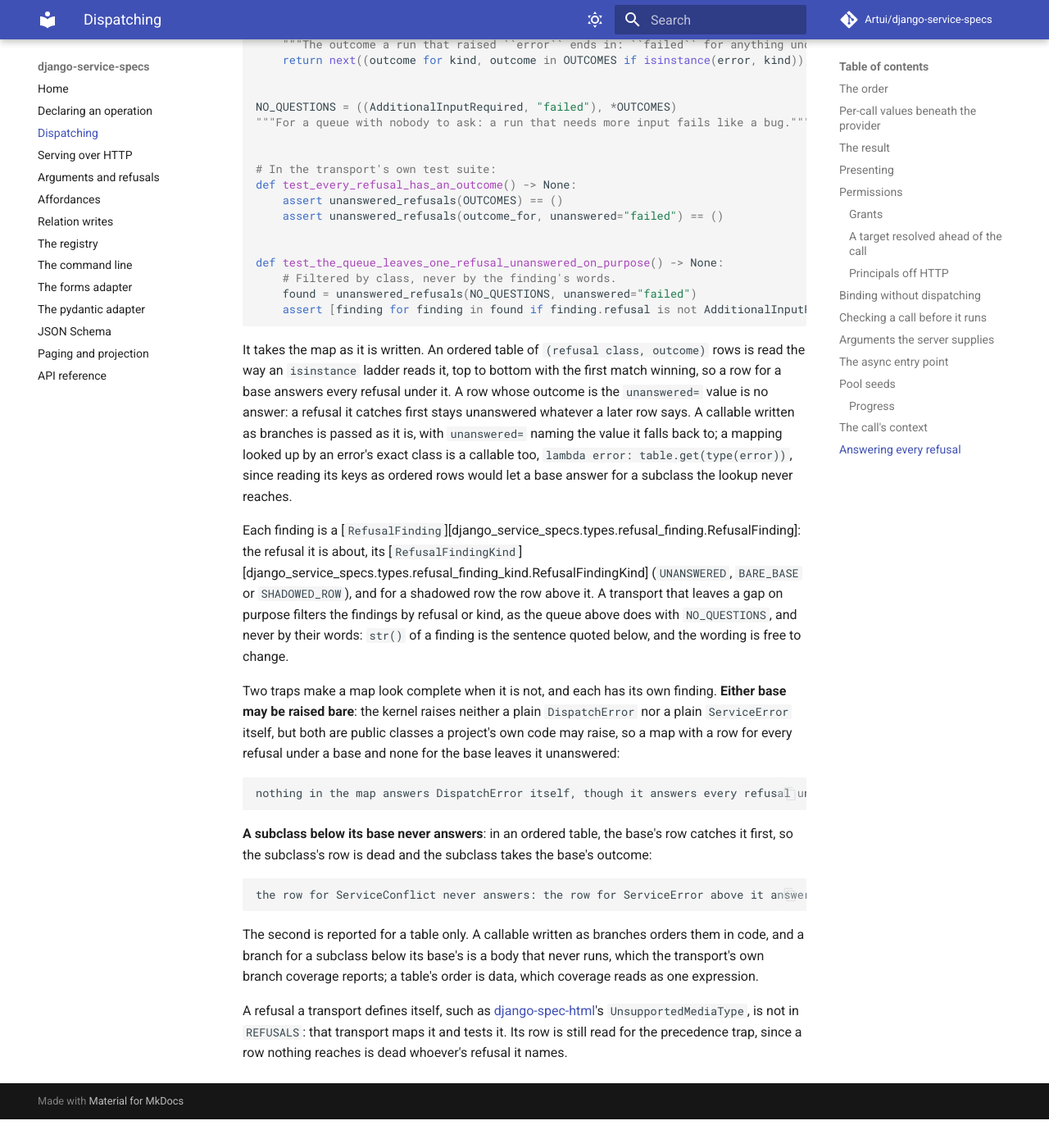
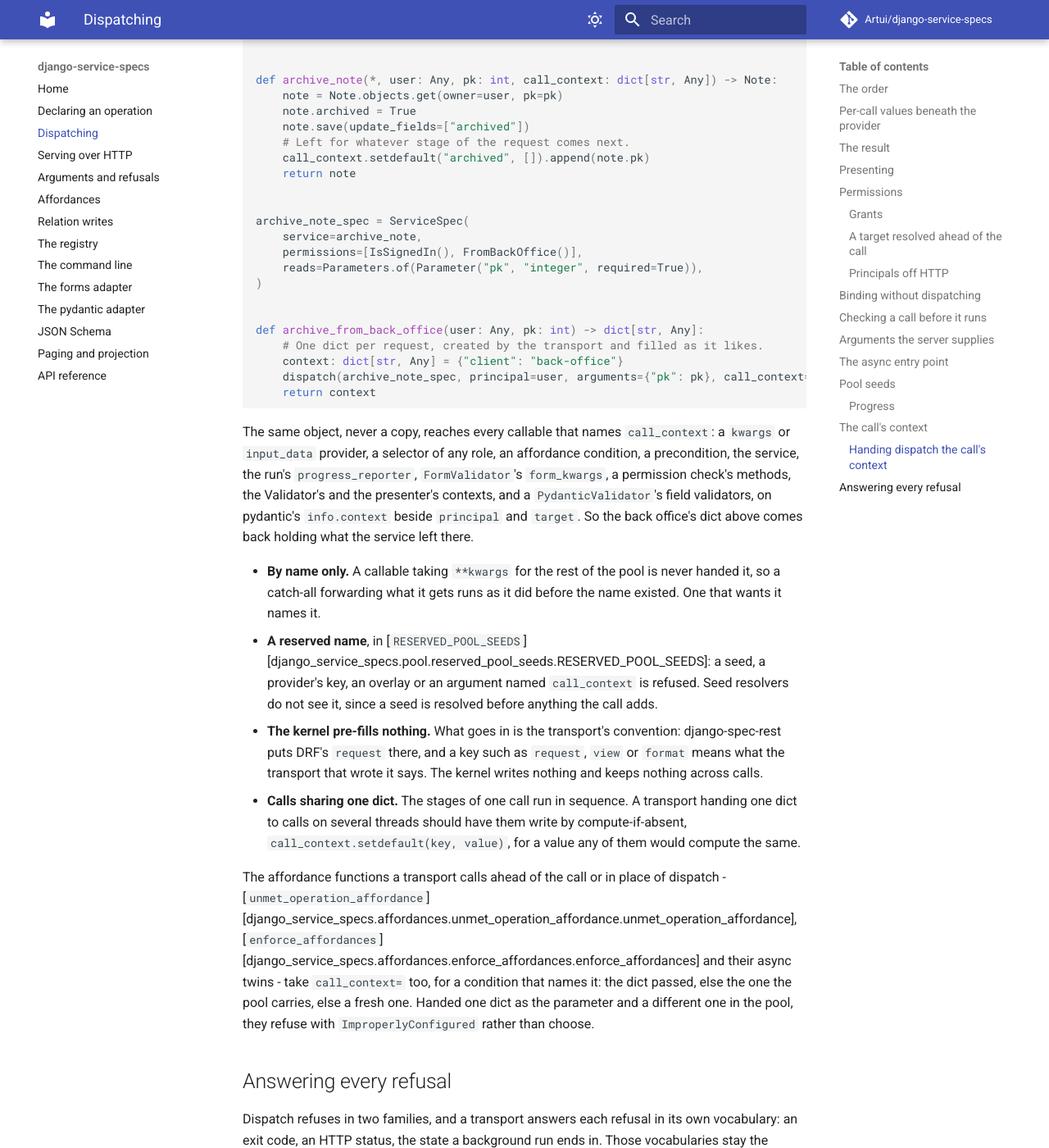
Before and after one commit to Artui/django-service-specs, an MkDocs documentation site: the page built from docs/dispatching.md, in a window 1280 px wide and 1400 px high, scrolled down 18047 px. Shown: the whole window at 82% size. Built offline with MkDocs 1.6.1 and Material for MkDocs 9.7.7, drawn with Linux system fonts in a browser that asks for light colours; comment, search, counter and statistics services are not loaded; before the commit the page ends 19412 px from its top, so only the background shows below that; some of the changed text lies outside the part shown.

Commit message:
Document handing dispatch the call's context, and checks opting into it
The dispatching page gains the seat for dispatch's call_context=, with an
example a permission check and a service share, the by-name rule, the
reserved name, the affordance functions' parameter, and a permission
check's opt-in to the call's context and to registered seeds. The pool
table and reserved names on the declaring page and the mutation helpers on
the relations page name call_context. PermissionCheck's docstring covers
the new opt-ins, and paginate_output's says a transport pages by the spec.
The docs tests now dispatch the shapes example and a form Validator whose
write to the call's context its presenter reads.

Co-Authored-By: Claude Opus 5.5 <noreply@anthropic.com>

````diff
--- a/docs/declaring.md
+++ b/docs/declaring.md
@@ -22,7 +22,8 @@ sequence.
 The service, the selector, `extend_queryset`, the providers, the preconditions
 and a pool seed's resolver are all called the same way: with the keywords their signature declares, picked from a
 pool dispatch builds for the call, and nothing else. A callable that takes
-`**kwargs` receives the whole pool.
+`**kwargs` receives the whole pool but `call_context`, which reaches a
+callable only by its name.
 
 | Name | Holds | In the pool of |
 | --- | --- | --- |
@@ -39,9 +40,10 @@ pool dispatch builds for the call, and nothing else. A callable that takes
 | `result` | The service's return | The output selector, which is handed it as `instance` too |
 | `queryset` | The shaped queryset so far | `extend_queryset` |
 | a registered seed | Its resolver's value | Every callable |
+| `call_context` | [The call's context](dispatching.md#the-calls-context): the transport's dict, or a fresh one | Every callable that names it, never a `**kwargs` catch-all |
 
 The fixed names - `user`, `progress`, `data`, `instance`, `collection`,
-`result` and `queryset` - are
+`result`, `queryset` and `call_context` - are
 [reserved][django_service_specs.pool.reserved_pool_seeds.RESERVED_POOL_SEEDS]:
 a parameter declared under one is refused, and so is a validated value
 returned under one, so an argument can never outrank a value dispatch put in
--- a/docs/dispatching.md
+++ b/docs/dispatching.md
@@ -261,6 +261,25 @@ call's rows are not among the arguments: they are validated after every
 check, so a check sees the call's `reads` alone. The
 [`authorize`][django_service_specs.dispatch.authorize.authorize] functions
 take the same mapping as `arguments=` for a transport that calls them itself.
+
+**A check can read the call's context and a registered seed the same way.** A
+keyword `call_context` is handed the one dict every stage of the call shares
+([the call's context](#the-calls-context)), and a keyword named after a seed
+the call's [`PoolSeeds`](#pool-seeds) register is handed that seed's value, at
+whichever of the three questions declares it. A parameter the call fills by
+position - the principal, the spec, the target or scope, whatever the method
+calls them - is never an opt-in, whatever its name, so a DRF-style
+`has_permission(self, request, spec)` under a transport registering a
+`request` seed is asked as it always was. A seed named `arguments` is never
+handed this way: a check declaring `arguments` gets the call's. Only the seeds
+a spec's checks name are resolved early, before the class-level check, and
+every pool after reuses those values, so each resolves once per call and the
+check and the service see one object; every other seed resolves after the
+class-level check, as it always has. A seed resolver raising
+[`PrincipalUnavailable`][django_service_specs.authorization.principal_unavailable.PrincipalUnavailable]
+there ends the call before any check is asked, as a refusal does. The
+`authorize` functions take `call_context=` and `seeds=` to offer the same, and
+with no `call_context` a check declaring it is handed a fresh dict.
 
 **A check is sync-only**: it may query, so the async entry point runs it in
 the executor. An `async def` method would answer with a coroutine, which is
@@ -675,7 +694,53 @@ is evaluated either way, so make it a container to fill rather than the
 computation itself, as the
 [forms adapter's example](forms.md#the-calls-context) does.
 
-<!-- call_context dispatch seat: written at integration -->
+### Handing dispatch the call's context
+
+`dispatch`, `adispatch`, `check_call`, `bind_arguments` and
+[`resolve_target`][django_service_specs.dispatch.resolve_target.resolve_target]
+take the transport's dict as `call_context=`, and make a fresh one for the
+call when none is passed:
+
+```python
+--8<--
+docs/examples/dispatching.py:call_context
+--8<--
+```
+
+The same object, never a copy, reaches every callable that names
+`call_context`: a `kwargs` or `input_data` provider, a selector of any role,
+an affordance condition, a precondition, the service, the run's
+`progress_reporter`, `FormValidator`'s `form_kwargs`, a permission check's
+methods, the Validator's and the presenter's contexts, and a
+`PydanticValidator`'s field validators, on pydantic's `info.context` beside
+`principal` and `target`. So the back office's dict above comes back holding
+what the service left there.
+
+- **By name only.** A callable taking `**kwargs` for the rest of the pool is
+  never handed it, so a catch-all forwarding what it gets runs as it did
+  before the name existed. One that wants it names it.
+- **A reserved name**, in
+  [`RESERVED_POOL_SEEDS`][django_service_specs.pool.reserved_pool_seeds.RESERVED_POOL_SEEDS]:
+  a seed, a provider's key, an overlay or an argument named `call_context` is
+  refused. Seed resolvers do not see it, since a seed is resolved before
+  anything the call adds.
+- **The kernel pre-fills nothing.** What goes in is the transport's
+  convention: django-spec-rest puts DRF's `request` there, and a key such as
+  `request`, `view` or `format` means what the transport that wrote it says.
+  The kernel writes nothing and keeps nothing across calls.
+- **Calls sharing one dict.** The stages of one call run in sequence. A
+  transport handing one dict to calls on several threads should have them
+  write by compute-if-absent, `call_context.setdefault(key, value)`, for a
+  value any of them would compute the same.
+
+The affordance functions a transport calls ahead of the call or in place of
+dispatch -
+[`unmet_operation_affordance`][django_service_specs.affordances.unmet_operation_affordance.unmet_operation_affordance],
+[`enforce_affordances`][django_service_specs.affordances.enforce_affordances.enforce_affordances]
+and their async twins - take `call_context=` too, for a condition that names
+it: the dict passed, else the one the pool carries, else a fresh one. Handed
+one dict as the parameter and a different one in the pool, they refuse with
+`ImproperlyConfigured` rather than choose.
 
 ## Answering every refusal
 
--- a/docs/examples/dispatching.py
+++ b/docs/examples/dispatching.py
@@ -263,3 +263,39 @@ def retitle_all_reporting(user: Any, title: str, report: ProgressReporter) -> in
 
 
 # --8<-- [end:progress]
+
+
+# --8<-- [start:call_context]
+class FromBackOffice(PermissionCheck):
+    message = "Only the back office may archive a note."
+
+    # A keyword named ``call_context`` asks for the call's context, as
+    # ``arguments`` asks for its arguments.
+    def has_permission(self, principal: Any, spec: Any, *, call_context: dict[str, Any]) -> bool:
+        return call_context.get("client") == "back-office"
+
+
+def archive_note(*, user: Any, pk: int, call_context: dict[str, Any]) -> Note:
+    note = Note.objects.get(owner=user, pk=pk)
+    note.archived = True
+    note.save(update_fields=["archived"])
+    # Left for whatever stage of the request comes next.
+    call_context.setdefault("archived", []).append(note.pk)
+    return note
+
+
+archive_note_spec = ServiceSpec(
+    service=archive_note,
+    permissions=[IsSignedIn(), FromBackOffice()],
+    reads=Parameters.of(Parameter("pk", "integer", required=True)),
+)
+
+
+def archive_from_back_office(user: Any, pk: int) -> dict[str, Any]:
+    # One dict per request, created by the transport and filled as it likes.
+    context: dict[str, Any] = {"client": "back-office"}
+    dispatch(archive_note_spec, principal=user, arguments={"pk": pk}, call_context=context)
+    return context
+
+
+# --8<-- [end:call_context]
````
Also changed, not shown: docs/relations.md (+10 -1 lines), 5 other files.
